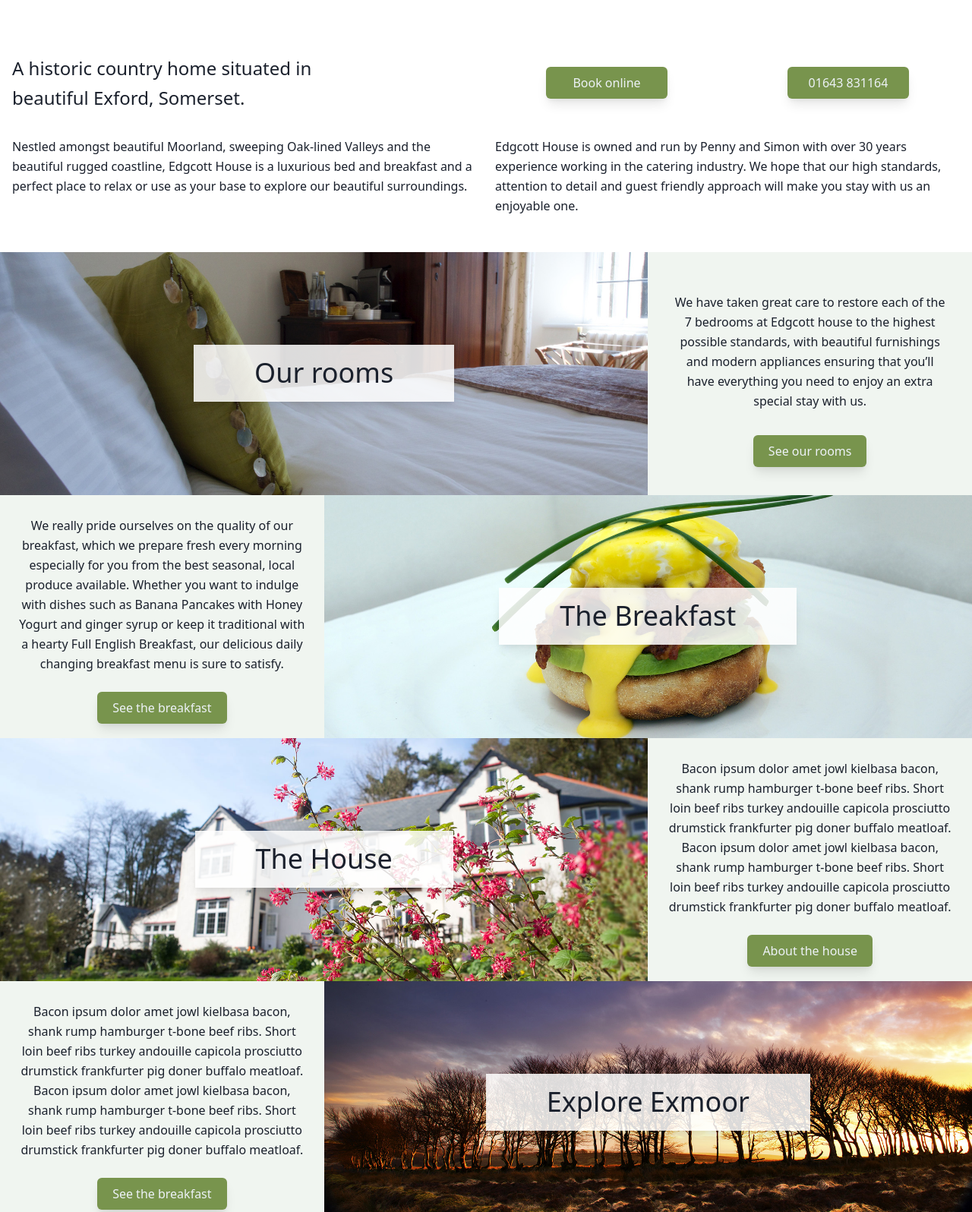
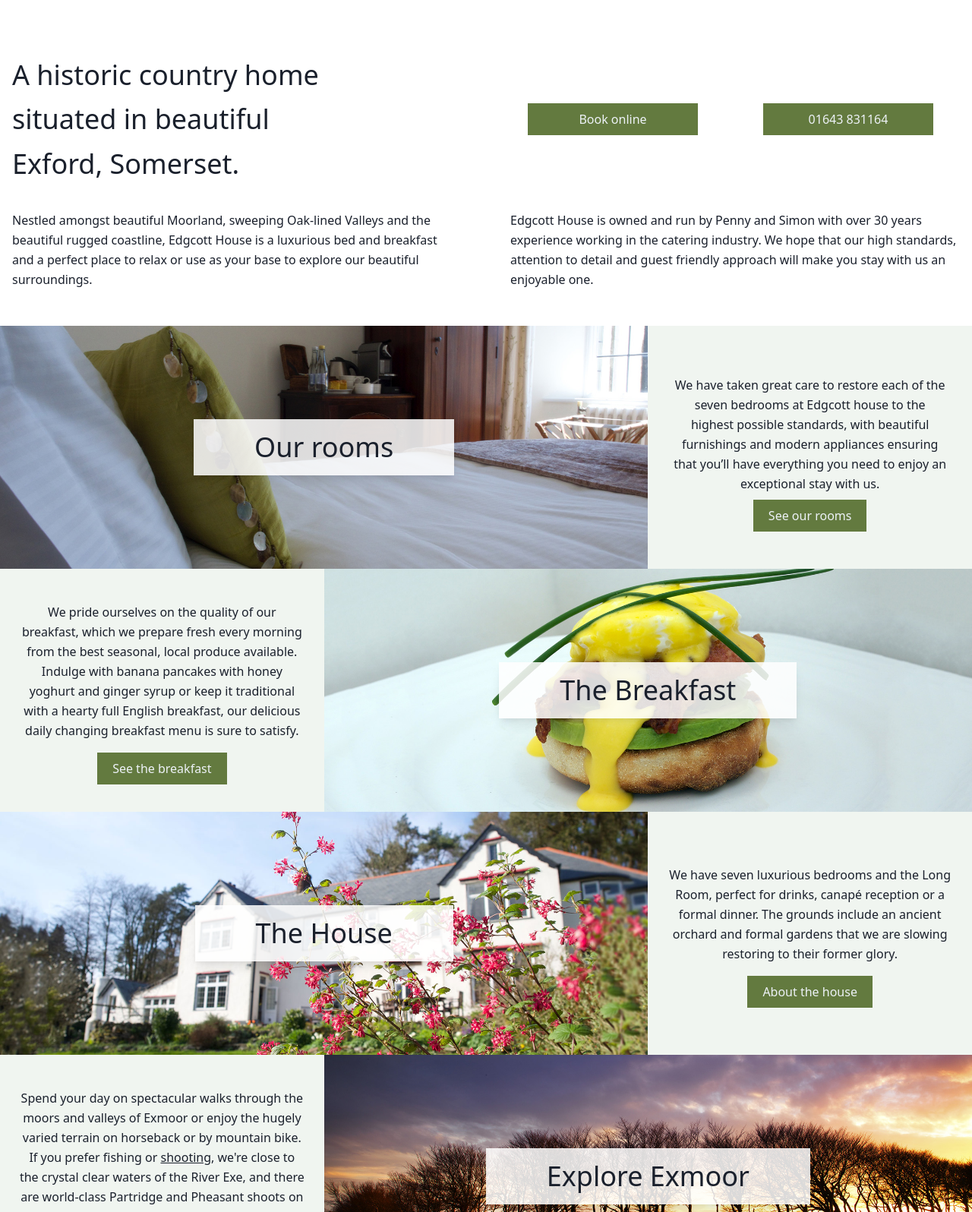
Before and after one commit to dwkns/ech-static, a website built with Parcel: page src/index.html in a window 1280 px wide. Shown: the part 503-2099 px from the top of the page at 76% size. Built offline with nearby package versions, Linux system fonts and the light colour scheme.

Commit message:
Updated homepage HTML & content

```diff
--- a/src/index.html
+++ b/src/index.html
@@ -2,7 +2,7 @@
 <html lang="en">
 
 <head>
-  <title>qq</title>
+  <title>Edgcott House : A luxury Bed & Breakfast in the heart of Exmoor National Park</title>
   <meta charset="utf-8" />
   <meta name="viewport" content="width=device-width, initial-scale=1, shrink-to-fit=no" />
   <link href="css/style.css" rel="stylesheet" />
@@ -40,26 +40,26 @@
   <section class="container mx-auto px-4 pb-4">
 
 
-    <div class="grid grid-cols-4 sm:gap-6 pt-10 items-center md:grid-flow-col">
-      <div class="col-span-4 md:col-span-2 md:text-left text-center text order-last md:order-first">
-        <p class="text-2xl pt-6 pb-6 sm:pt-2 md:py-8 max-w-md mx-auto md:mx-0 ">A historic country home situated in beautiful Exford, Somerset.</p>
+    <div class="grid grid-cols-4 sm:gap-6 pt-10 items-center md:grid-flow-col ">
+      <div class="col-span-4 md:col-span-2 md:text-left text-center text order-last md:order-first ">
+        <p class="text-4xl pt-6 pb-6 sm:pt-2 md:py-8 max-w-md mx-auto md:mx-0 ">A historic country home situated in beautiful Exford, Somerset.</p>
       </div>
-      <div class="col-span-2 md:col-span-1 ">
-        <button class="block mx-auto bg-brand-green text-gray-200 rounded-md shadow-lg w-40 py-2 my-2 sm:my-3 md:my-1 ">Book online</button>
+      <div class="col-span-2 md:col-span-1 pl-4 ">
+        <button class="block mx-auto bg-brand-green text-gray-200 w-40 sm:w-56 md:w-40 lg:w-56  py-2 my-2 sm:my-3 md:my-1 ">Book online</button>
       </div>
 
       <div class="col-span-2 md:col-span-1 ">
-        <button class="block mx-auto bg-brand-green text-gray-200 rounded-md shadow-lg w-40 py-2 my-2 sm:my-3 md:my-1">01643 831164</button>
+        <button class="block mx-auto bg-brand-green text-gray-200 w-40 sm:w-56 md:w-40 lg:w-56  py-2 my-2 sm:my-3 md:my-1">01643 831164</button>
       </div>
     </div>
 
 
-    <div class="grid grid-cols-1 sm:grid-cols-2 sm:gap-6">
+    <div class="grid grid-cols-1 sm:grid-cols-2 sm:gap-8 lg:gap-12 xl:gap-16">
       <div class="sm:col-span-1">
         <p>Nestled amongst beautiful Moorland, sweeping Oak-lined Valleys and the beautiful rugged coastline, Edgcott House is a luxurious bed and breakfast and a perfect place to relax or use as your base to explore our
           beautiful surroundings.</p>
       </div>
-      <div class="py-8 sm:pt-0 sm:col-span-1 ">
+      <div class="py-8 sm:pt-0 sm:col-span-1">
         <p>Edgcott House is owned and run by Penny and Simon with over 30 years experience working in the catering industry. We hope that our high standards, attention to detail and guest friendly approach will
           make you stay with us an enjoyable one. </p>
       </div>
@@ -81,9 +81,8 @@
 
       <div class=" md:w-1/3 flex bg-brand-lightgreen">
         <div class="m-auto text-center pb-4 md:pb-0">
-          <p class="px-6 lg:px-8 py-6 md:max-w-lg">We have taken great care to restore each of the 7 bedrooms at Edgcott house to the highest possible standards, with beautiful furnishings and modern appliances ensuring that you’ll have
-            everything you need to enjoy an extra special stay with us.</p>
-          <button class="bg-brand-green text-gray-200 rounded-md shadow-lg px-5 py-2 m-2">See our rooms</button>
+          <p class="px-6 lg:px-8 pt-6 md:max-w-lg">We have taken great care to restore each of the seven bedrooms at Edgcott house to the highest possible standards, with beautiful furnishings and modern appliances ensuring that you’ll have everything you need to enjoy an exceptional stay with us.</p>
+          <button class="bg-brand-green text-gray-200  px-5 py-2 m-2">See our rooms</button>
         </div>
       </div>
     </div>
@@ -100,12 +99,10 @@
           </div>
         </div>
       </div>
-      <div class="md:w-1/3 flex bg-brand-lightgreen">
+      <div class="md:w-1/3 flex bg-brand-lightgreen ">
         <div class="m-auto text-center pb-4 md:pb-0">
-          <p class="px-6 py-4 md:max-w-lg">We really pride ourselves on the quality of our breakfast, which we prepare fresh every morning especially for you from the best seasonal, local produce available. Whether you want to indulge with
-            dishes such
-            as Banana Pancakes with Honey Yogurt and ginger syrup or keep it traditional with a hearty Full English Breakfast, our delicious daily changing breakfast menu is sure to satisfy.</p>
-          <button class="bg-brand-green text-gray-200 rounded-md shadow-lg px-5 py-2 m-2">See the breakfast</button>
+          <p class="px-6 pt-6 md:max-w-lg">We pride ourselves on the quality of our breakfast, which we prepare fresh every morning from the best seasonal, local produce available. Indulge with banana pancakes with honey yoghurt and ginger syrup or keep it traditional with a hearty full English breakfast, our delicious daily changing breakfast menu is sure to satisfy.</p>
+          <button class="bg-brand-green text-gray-200  px-5 py-2  mb-4 mt-4">See the breakfast</button>
         </div>
       </div>
     </div>
@@ -125,14 +122,13 @@
 
       <div class="md:w-1/3 flex bg-brand-lightgreen">
         <div class="m-auto text-center pb-4 md:pb-0">
-          <p class="px-6 py-4 md:max-w-lg">Bacon ipsum dolor amet jowl kielbasa bacon, shank rump hamburger t-bone beef ribs. Short loin beef ribs turkey andouille capicola prosciutto drumstick frankfurter pig doner buffalo meatloaf. Bacon
-            ipsum dolor
-            amet jowl kielbasa bacon, shank rump hamburger t-bone beef ribs. Short loin beef ribs turkey andouille capicola prosciutto drumstick frankfurter pig doner buffalo meatloaf.</p>
-          <button class="bg-brand-green text-gray-200 rounded-md shadow-lg px-5 py-2 m-2">About the house</button>
+          <p class="px-6 pt-6 md:max-w-lg">We have seven luxurious bedrooms and the Long Room, perfect for drinks,  canapé reception or a formal dinner. The grounds include an ancient orchard and formal gardens that we are slowing restoring to their former glory.</p>
+          <button class="bg-brand-green text-gray-200  px-5 py-2  mb-4 mt-4">About the house</button>
         </div>
       </div>
     </div>
   </section>
+
 
 
   <section>
@@ -148,10 +144,8 @@
 
       <div class="md:w-1/3 flex bg-brand-lightgreen">
         <div class="m-auto text-center pb-4 md:pb-0">
-          <p class="px-6 py-4 md:max-w-lg">Bacon ipsum dolor amet jowl kielbasa bacon, shank rump hamburger t-bone beef ribs. Short loin beef ribs turkey andouille capicola prosciutto drumstick frankfurter pig doner buffalo meatloaf. Bacon
-            ipsum dolor
-            amet jowl kielbasa bacon, shank rump hamburger t-bone beef ribs. Short loin beef ribs turkey andouille capicola prosciutto drumstick frankfurter pig doner buffalo meatloaf.</p>
-          <button class="bg-brand-green text-gray-200 rounded-md shadow-lg px-5 py-2 m-2">See the breakfast</button>
+          <p class="px-6 pt-6 md:max-w-lg">Spend your day on spectacular walks through the moors and valleys of Exmoor or enjoy the hugely varied terrain on horseback or by mountain bike. If you prefer fishing or <a class="underline hover:text-brand-green" href="#">shooting</a>, we're close to the crystal clear waters of the River Exe, and there are world-class Partridge and Pheasant shoots on our doorstep.</p>
+          <button class="bg-brand-green text-gray-200  px-5 py-2  mb-4 mt-4">Explore Exmoor</button>
         </div>
       </div>
     </div>
@@ -166,7 +160,7 @@
       <p class="m-auto text-center md:w-1/2 pb-5">Within the grounds of Edgcott House, "Cascade Cottage" is a charming self-catering cottage which sleeps up to 6 people. With the stream, Edgcott Water, flowing past the front door it is a
         tranquil place to relax and rejuvenate.</p>
       <div class="mx-auto w-full pb-10  pt-5 sm:w-3/4 md:w-1/2 lg:w-2/3 text-center text">
-        <button class="bg-brand-green text-gray-200 rounded-md shadow-lg px-5 py-2">Find out more about Cascade Cottage</button>
+        <button class="bg-brand-green text-gray-200  px-5 py-2 mb-4 mt-4">Find out more about Cascade Cottage</button>
       </div>
 
 
--- a/tailwind.config.js
+++ b/tailwind.config.js
@@ -25,7 +25,7 @@ module.exports = {
 
       colors: {
         brand: {
-          green: "#78944d",
+          green: "#637A3F",
           lightgreen: "#F0F5F0",
         },
       },
```
Also changed, not shown: 1 other file.
